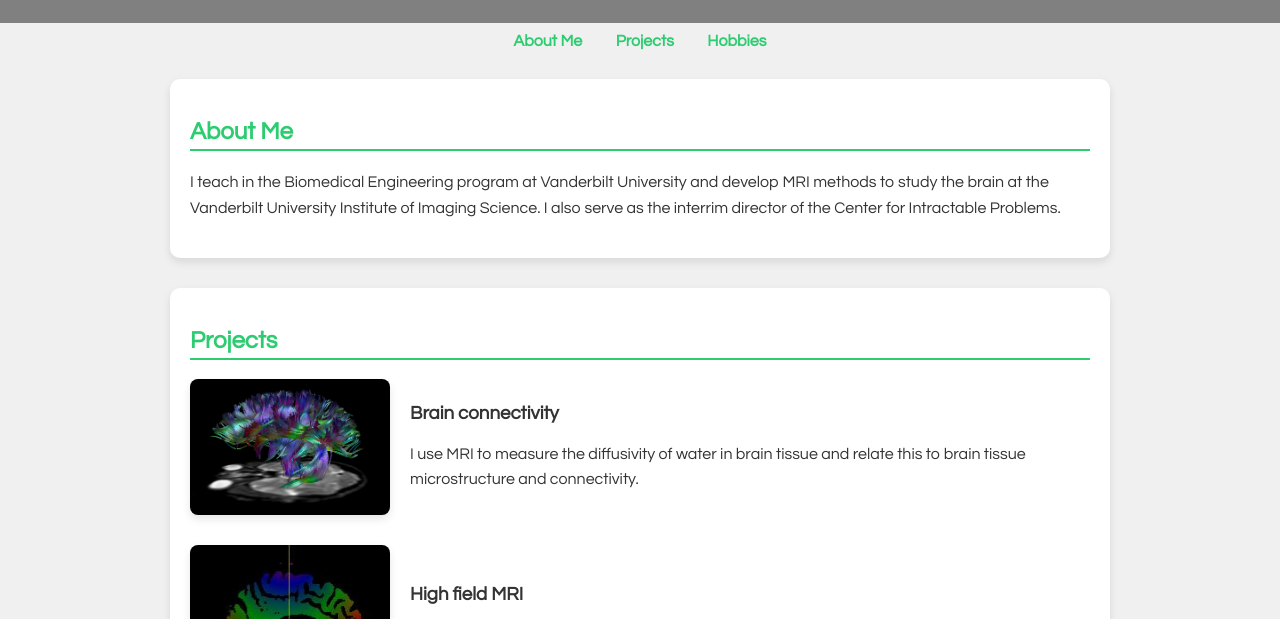
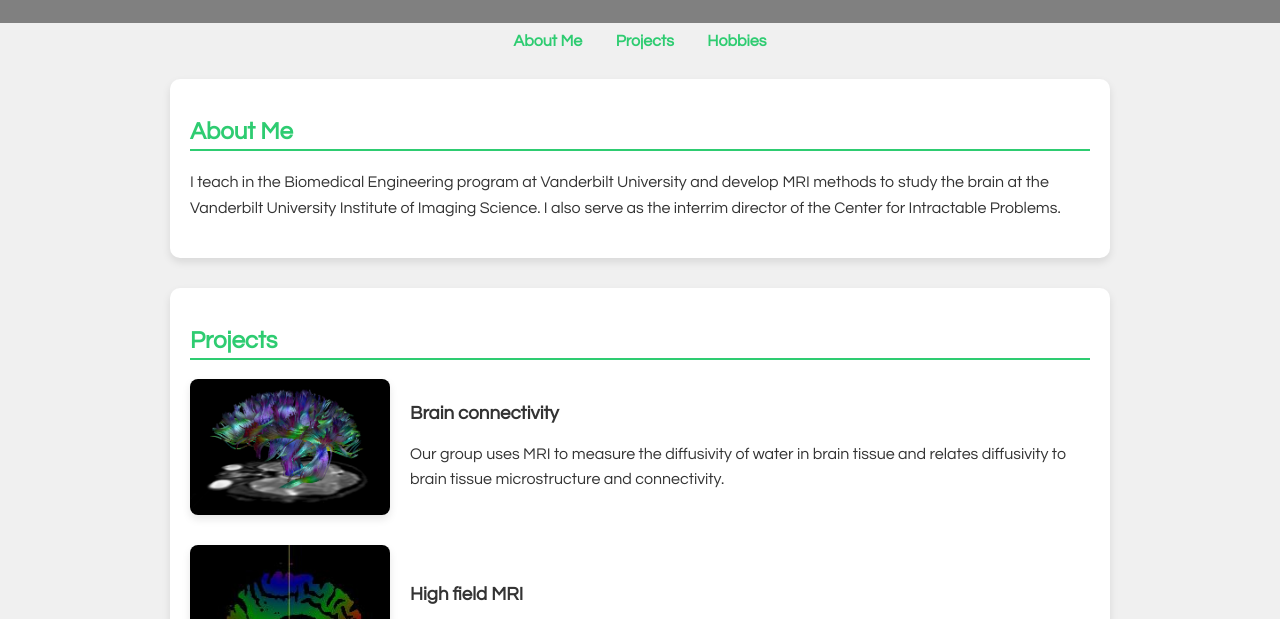
Before and after one commit to adamanderson011235/adamanderson011235.github.io, a plain HTML site: page index.html in a window 1280 px wide. Shown: the part 154-773 px from the top of the page. Drawn offline with Linux system fonts and the light colour scheme.

Commit message:
Update index.html

```diff
--- a/index.html
+++ b/index.html
@@ -120,7 +120,7 @@
     <img src="lensFiberFig.jpg" alt="Project 1">
     <div class="project-text">
       <h3>Brain connectivity</h3> <!--TODO: Project title -->
-      <p>I use MRI to measure the diffusivity of water in brain tissue and relate this to brain tissue microstructure and connectivity. </p><!--TODO: Project description -->
+      <p>Our group uses MRI to measure the diffusivity of water in brain tissue and relates diffusivity to brain tissue microstructure and connectivity. </p><!--TODO: Project description -->
     </div>
   </div>
 
```
